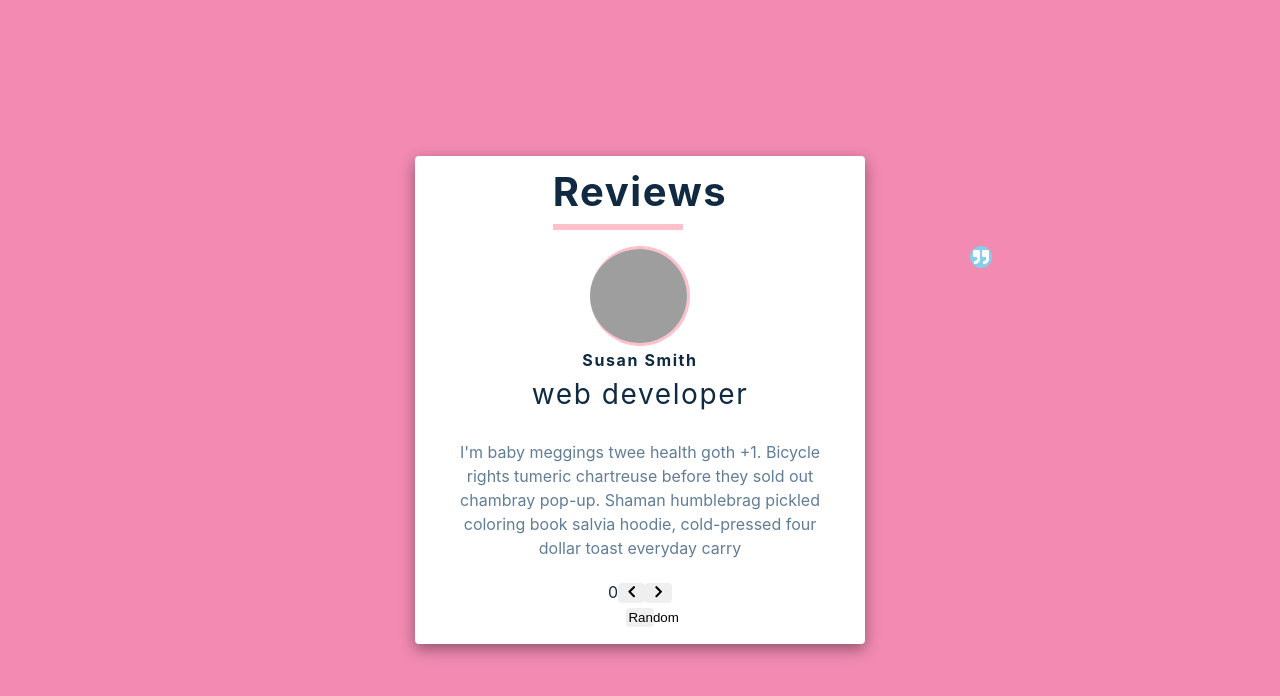
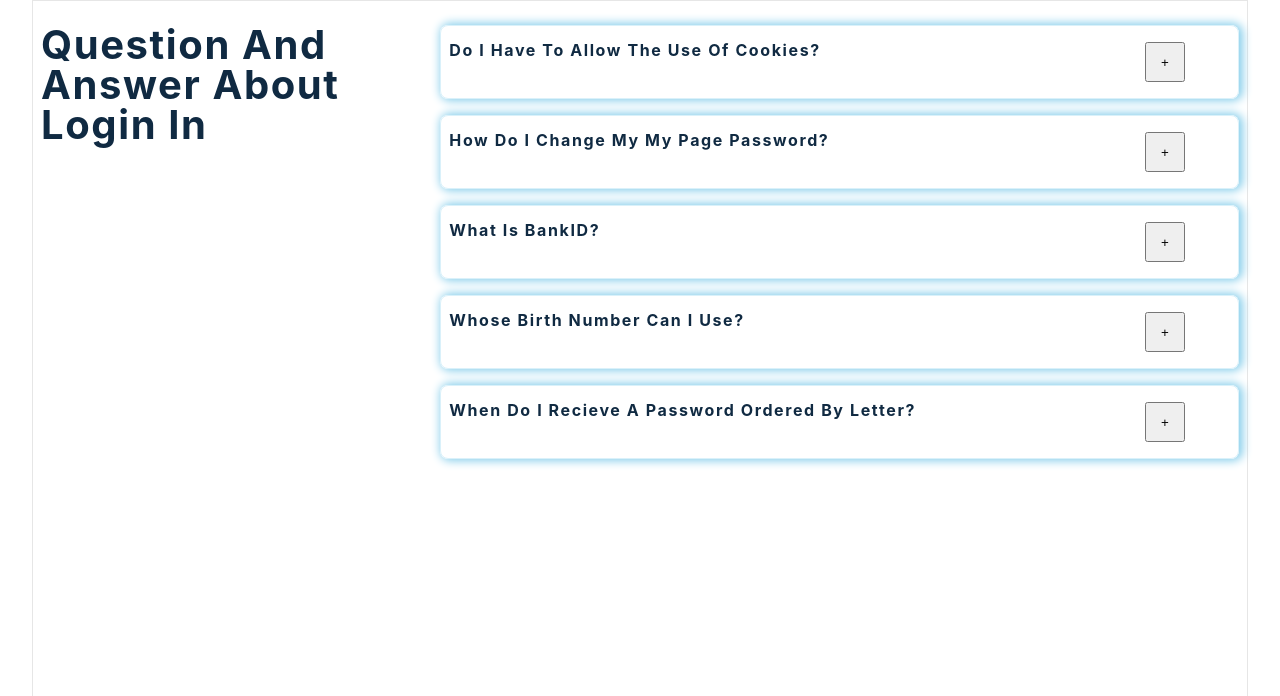
Before and after one commit to Jstikey/booksList, a React (Vite) app: page / in a window 1280 px wide. Shown: the top 696 px of the page. Built offline with nearby package versions, Linux system fonts and the light colour scheme; grey boxes are pictures that could not be loaded.

Commit message:
project completed display answer to question

```diff
--- a/src/App.css
+++ b/src/App.css
@@ -59,10 +59,11 @@ Global Styles
 body {
   font-family: -apple-system, BlinkMacSystemFont, "Segoe UI", Roboto, Oxygen,
     Ubuntu, Cantarell, "Open Sans", "Helvetica Neue", sans-serif;
-  background: var(--clr-pink);
   color: var(--clr-grey-9);
   line-height: 1.5;
   font-size: 0.875rem;
+  display: grid;
+  justify-content: center;
 }
 ul {
   list-style-type: none;
@@ -133,97 +134,32 @@ p {
   }
 }
 
-main {
+.container {
   min-height: 100vh;
-  display: flex;
+  width: 95vw;
+  display: grid;
+  grid-template-columns: 1fr 2fr;
   justify-content: center;
-  align-items: center;
+  border: 1px solid rgba(128, 128, 128, 0.2);
+  padding: 0.5rem;
 }
 
-.container {
+.question {
+  padding: 1rem 0.5rem;
   display: flex;
-  flex-direction: column;
-  align-items: center;
-  justify-content: center;
-  width: 90vw;
-  max-width: var(--fixed-width);
-  background: var(--clr-white);
-  border-radius: var(--radius);
-  padding: 1rem 2rem;
-  box-shadow: var(--dark-shadow);
-}
-.container h3 {
-  font-weight: normal;
-  text-transform: none;
-  margin-bottom: 2rem;
+  gap: 2rem;
+  column-gap: 2rem;
+  box-shadow: 2px 0 10px 2px skyblue;
+  border: 0.5px solid rgb(218, 241, 250);
+  border-radius: 0.5rem;
+  margin-top: 1rem;
 }
 
-button {
-  width: 7%;
-  border-color: transparent;
-
-  text-transform: capitalize;
-  border-radius: var(--radius);
-  cursor: pointer;
+.question aside {
+  width: 85%;
 }
 
-button:hover {
-  color: var(--clr-white);
-  background: var(--clr-pink);
+.question button {
+  height: 40px;
+  width: 40px;
 }
-
-@keyframes spin {
-  0% {
-    transform: rotate(0deg);
-  }
-  20% {
-    transform: rotate(360deg);
-  }
-  40% {
-    transform: rotateX(0deg);
-  }
-  60% {
-    transform: rotateX(360deg);
-  }
-  80% {
-    transform: rotateY(0deg);
-  }
-  100% {
-    transform: rotateY(360deg);
-  }
-}
-
-.icon {
-  color: white;
-  background: skyblue;
-  padding: 1px;
-  z-index: 1;
-  width: 22px;
-  height: 22px;
-  border-radius: 50%;
-  right: 18rem;
-  display: flex;
-  align-items: center;
-  justify-content: center;
-}
-
-img {
-  height: 100px;
-  object-fit: cover;
-  width: 100px;
-  border-radius: 50%;
-  border: 3px solid pink;
-  border-left: none;
-  animation: spin 4s ease forwards;
-}
-
-.underline {
-  width: 130px;
-  border: 3px solid pink;
-}
-
-.person {
-  width: 100%;
-  text-align: center;
-  padding-top: 1rem;
-}
--- a/src/App.tsx
+++ b/src/App.tsx
@@ -1,18 +1,14 @@
 import "./App.css";
-import { Review } from "./review";
-
+import { Question } from "./Question";
 function App() {
   return (
-    <main>
-      <section className="container">
-        <div className="title">
-          <h2>Reviews</h2>
-          <div className="underline"></div>
-        </div>
-        <div>
-          <Review />
-        </div>
-      </section>
+    <main className="container">
+      <div style={{ paddingTop: "1rem" }}>
+        <h2 style={{ position: "sticky", top: "0", bottom: "0" }}>
+          Question and answer about login in
+        </h2>
+      </div>
+      <Question />
     </main>
   );
 }
--- /dev/null
+++ b/src/Question.tsx
@@ -0,0 +1,12 @@
+import questions from "./data";
+import { IndiviQuestion } from "./individualQuestion";
+
+export const Question = () => {
+  return (
+    <div>
+      {questions.map((questions) => (
+        <IndiviQuestion question={questions} />
+      ))}
+    </div>
+  );
+};
--- a/src/Tour.tsx
+++ /dev/null
@@ -1,29 +0,0 @@
-import { FC } from "react";
-import { FaQuoteRight } from "react-icons/fa";
-
-interface personProps {
-  name: string;
-  id: number;
-  text: string;
-  image: string;
-  job: string;
-}
-
-interface rev {
-  review: personProps;
-}
-export const Tours: FC<rev> = ({ review: { name, id, job, image, text } }) => {
-  return (
-    <div key={id}>
-      <span className="icon" style={{ position: "absolute" }}>
-        <FaQuoteRight />
-      </span>
-      <img src={image} alt="" />
-      <h4>{name}</h4>
-      <h3>{job}</h3>
-      <p>{text}</p>
-    </div>
-  );
-};
-
-export default Tours;
--- a/src/data.tsx
+++ b/src/data.tsx
@@ -1,36 +1,28 @@
-const reviews = [
+const questions = [
   {
     id: 1,
-    name: "susan smith",
-    job: "web developer",
-    image:
-      "https://res.cloudinary.com/diqqf3eq2/image/upload/v1586883334/person-1_rfzshl.jpg",
-    text: "I'm baby meggings twee health goth +1. Bicycle rights tumeric chartreuse before they sold out chambray pop-up. Shaman humblebrag pickled coloring book salvia hoodie, cold-pressed four dollar toast everyday carry",
+    title: "Do I have to allow the use of cookies?",
+    info: "Unicorn vinyl poutine brooklyn, next level direct trade iceland. Shaman copper mug church-key coloring book, whatever poutine normcore fixie cred kickstarter post-ironic street art.",
   },
   {
     id: 2,
-    name: "anna johnson",
-    job: "web designer",
-    image:
-      "https://res.cloudinary.com/diqqf3eq2/image/upload/v1586883409/person-2_np9x5l.jpg",
-    text: "Helvetica artisan kinfolk thundercats lumbersexual blue bottle. Disrupt glossier gastropub deep v vice franzen hell of brooklyn twee enamel pin fashion axe.photo booth jean shorts artisan narwhal.",
+    title: "How do I change my My Page password?",
+    info: "Coloring book forage photo booth gentrify lumbersexual. Migas chillwave poutine synth shoreditch, enamel pin thundercats fashion axe roof party polaroid chartreuse.",
   },
   {
     id: 3,
-    name: "peter jones",
-    job: "intern",
-    image:
-      "https://res.cloudinary.com/diqqf3eq2/image/upload/v1586883417/person-3_ipa0mj.jpg",
-    text: "Sriracha literally flexitarian irony, vape marfa unicorn. Glossier tattooed 8-bit, fixie waistcoat offal activated charcoal slow-carb marfa hell of pabst raclette post-ironic jianbing swag.",
+    title: "What is BankID?",
+    info: "Enamel pin fam sustainable woke whatever venmo. Authentic asymmetrical put a bird on it, lumbersexual activated charcoal kinfolk banjo cred pickled sartorial.",
   },
   {
     id: 4,
-    name: "bill anderson",
-    job: "the boss",
-    image:
-      "https://res.cloudinary.com/diqqf3eq2/image/upload/v1586883423/person-4_t9nxjt.jpg",
-    text: "Edison bulb put a bird on it humblebrag, marfa pok pok heirloom fashion axe cray stumptown venmo actually seitan. VHS farm-to-table schlitz, edison bulb pop-up 3 wolf moon tote bag street art shabby chic. ",
+    title: "Whose birth number can I use?",
+    info: "Edison bulb direct trade gentrify beard lo-fi seitan sustainable roof party franzen occupy squid. Knausgaard cronut succulents, scenester readymade shabby chic lyft. Copper mug meh vegan gentrify.",
+  },
+  {
+    id: 5,
+    title: "When do I recieve a password ordered by letter?",
+    info: "Locavore franzen fashion axe live-edge neutra irony synth af tilde shabby chic man braid chillwave waistcoat copper mug messenger bag. Banjo snackwave blog, microdosing thundercats migas vaporware viral lo-fi seitan ",
   },
 ];
-
-export default reviews;
+export default questions;
--- /dev/null
+++ b/src/individualQuestion.tsx
@@ -0,0 +1,25 @@
+import { FC, useState } from "react";
+
+interface question {
+  id: number;
+  title: string;
+  info: string;
+}
+
+interface questionProps {
+  question: question;
+}
+export const IndiviQuestion: FC<questionProps> = ({
+  question: { id, info, title },
+}) => {
+  const [show, setShow] = useState(false);
+  return (
+    <article className="question" key={id}>
+      <aside>
+        <h4>{title}</h4>
+        <p>{show && info}</p>
+      </aside>
+      <button onClick={() => setShow(!show)}>{show ? "-" : "+"}</button>
+    </article>
+  );
+};
--- a/src/review.tsx
+++ /dev/null
@@ -1,49 +0,0 @@
-import { useState } from "react";
-import reviews from "./data";
-import { FaChevronLeft, FaChevronRight } from "react-icons/fa";
-import Tours from "./Tour";
-
-export const Review = () => {
-  const [index, setIndex] = useState(0);
-
-  const CheckNumber = (NewIndex: number) => {
-    if (NewIndex >= reviews.length) {
-      return 0;
-    }
-    if (NewIndex <= 0) {
-      return reviews.length - 1;
-    }
-    return NewIndex;
-  };
-
-  const inCreaseIndex = () => {
-    setIndex(CheckNumber(index + 1));
-  };
-  const decreaseIndex = () => {
-    setIndex(CheckNumber(index - 1));
-  };
-
-  const randomPerson = () => {
-    let random = Math.floor(Math.random() * reviews.length);
-    if (random === index) {
-      random = index + 1;
-    }
-    setIndex(CheckNumber(random));
-  };
-  return (
-    <div className="person">
-      <Tours review={reviews[index]} />
-
-      <div className="buttonDiv">
-        {index}
-        <button onClick={decreaseIndex}>
-          <FaChevronLeft />
-        </button>
-        <button onClick={inCreaseIndex}>
-          <FaChevronRight />
-        </button>
-      </div>
-      <button onClick={randomPerson}>random</button>
-    </div>
-  );
-};
```
Also changed, not shown: src/useFetch.tsx (deleted, +0 -15 lines).
